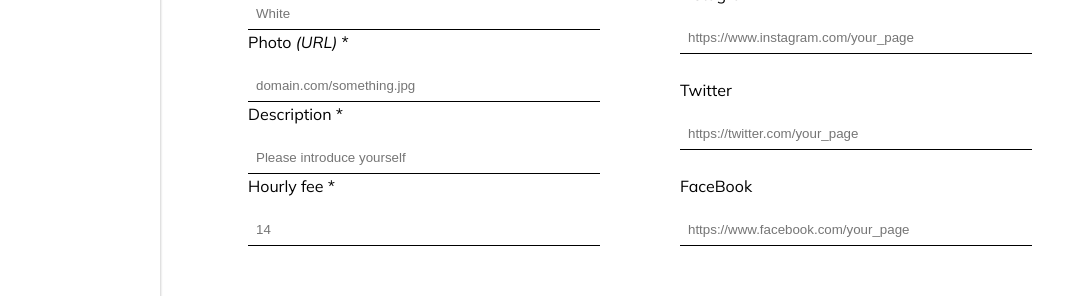
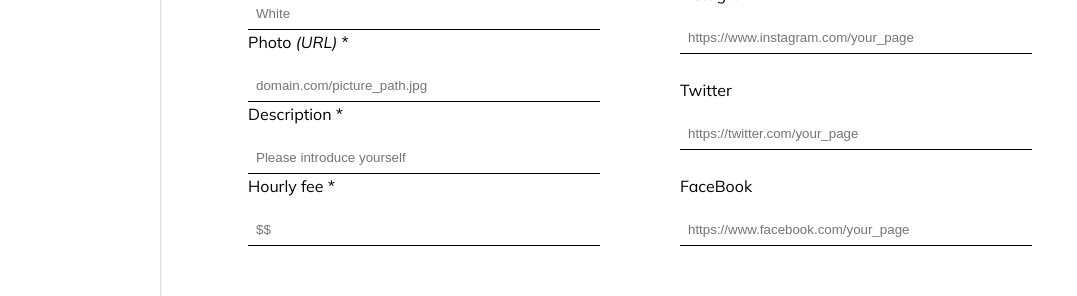
Before and after one commit to laiifuu/quickmaths-frontend, a React (Create React App) app: page /add_tutor in a window 1280 px wide. Shown: the part 274-570 px from the top of the page, without its empty margins (0-1077 px from the left). Built offline with nearby package versions, Linux system fonts and the light colour scheme; no server answers.

Commit message:
Fix Add tutors placeholders

```diff
--- a/src/modules/user-actions/AddTutor.js
+++ b/src/modules/user-actions/AddTutor.js
@@ -105,7 +105,7 @@ const AddTutor = () => {
               <input
                 type="input"
                 name="photo_url"
-                placeholder="domain.com/something.jpg"
+                placeholder="domain.com/picture_path.jpg"
                 {...register('photo_url', {
                   required: {
                     value: true,
@@ -147,7 +147,7 @@ const AddTutor = () => {
               <input
                 type="number"
                 name="hourly_fee"
-                placeholder="14"
+                placeholder="$$"
                 onKeyDown={(evt) => ['e', 'E', '+', '-'].includes(evt.key) && evt.preventDefault()}
                 {...register('hourly_fee', {
                   required: {
```
